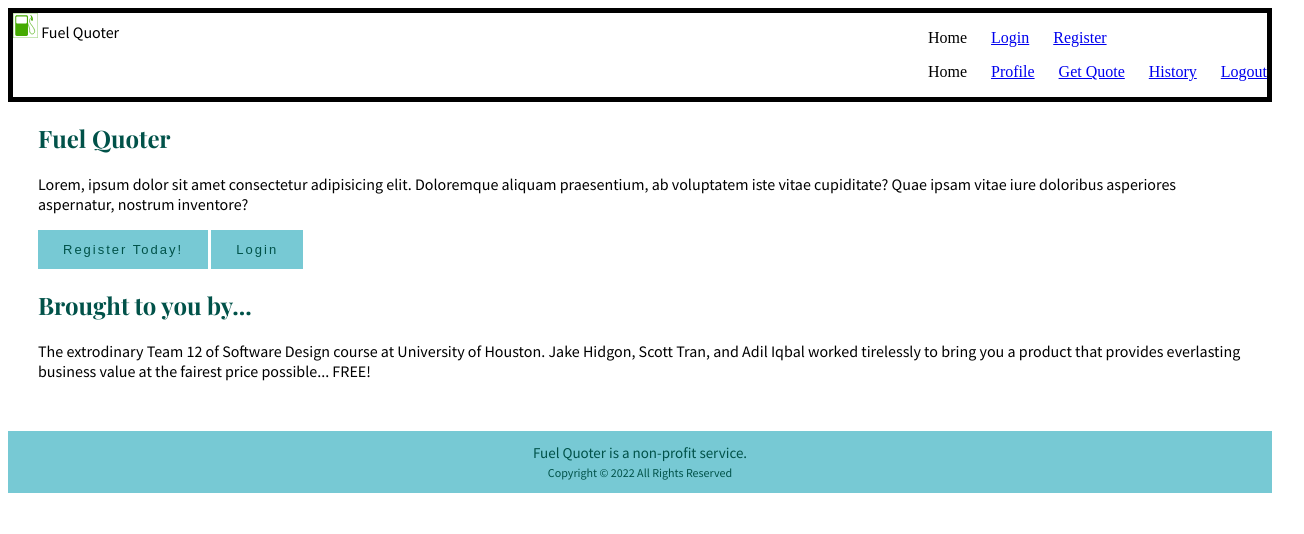
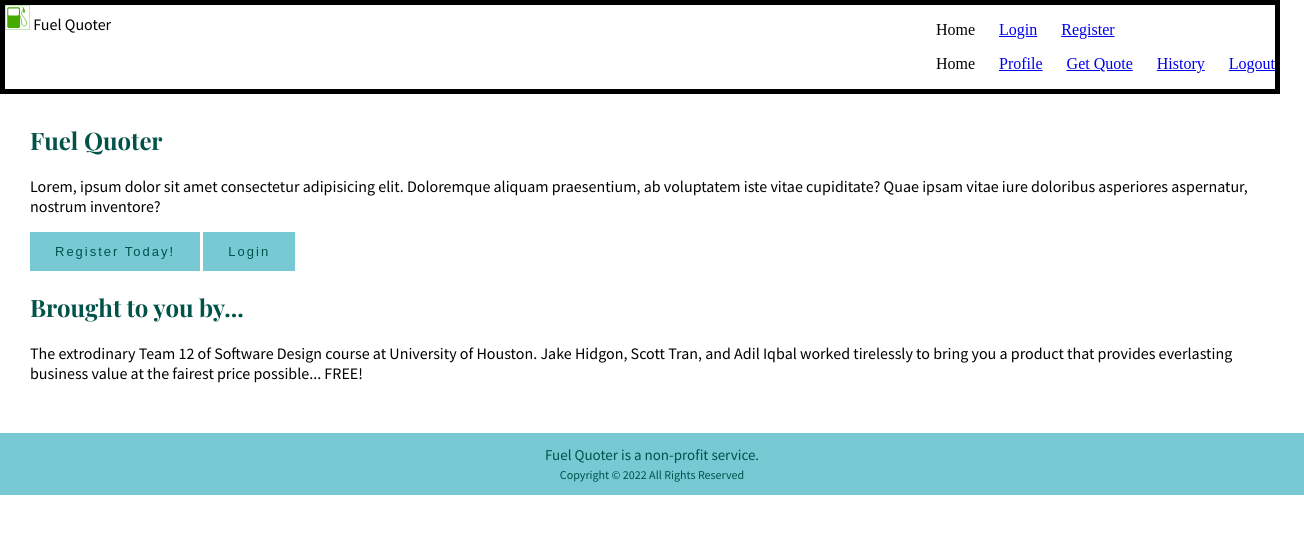
Before and after one commit to 4353-slot-12/assignment-2, a website: page src/frontend/index.html in a window 1280 px wide. Shown: the whole page, 1304 px wide, since content can reach past the window. Drawn offline with nearby package versions, Linux system fonts and the light colour scheme; a web font is replaced by a local one.

Commit message:
remove default body margins

```diff
--- a/src/frontend/styles/main.css
+++ b/src/frontend/styles/main.css
@@ -10,6 +10,10 @@
     --white: #f2f2f2;
     --primary-font: "Playfair Display", serif;
     --secondary-font: "Source Sans Pro", sans-serif;
+}
+
+body {
+    margin: 0px;
 }
 
 /* Typography */
@@ -34,6 +38,7 @@ header {
     flex-direction: row;
     justify-content: space-between;
     align-items: flex-start;
+    margin-bottom: 30px;
 }
 
 ul {
@@ -76,6 +81,9 @@ footer {
     font-size: 15px;
     padding: 12px;
     margin-top: 50px;
+    margin-right: 0px;
+    margin-left: 0px;
+    width: 100%;
 }
 
 footer span {
```
